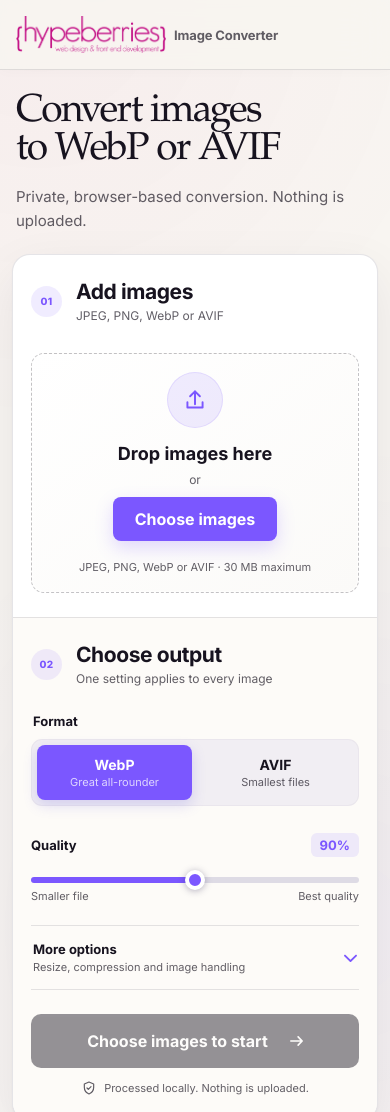
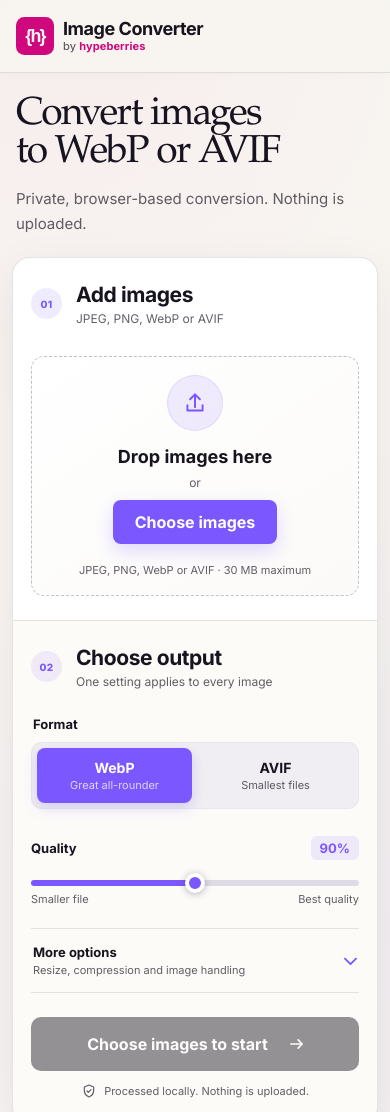
Before and after one commit to hypeberries/image-converter, a website built with Vite: page index.html in a window 390 px wide. Shown: the top 1112 px of the page. Built offline with nearby package versions, Linux system fonts and the light colour scheme.

Commit message:
Refine product branding

```diff
--- a/index.html
+++ b/index.html
@@ -45,7 +45,7 @@
     <div id="app">
       <header class="site-header">
         <div class="header-inner">
-          <div class="site-identity"><a class="brand" href="https://hypeberries.com/" aria-label="Hypeberries"><img src="/images/logo.png" alt="" width="208" height="52" /></a><span class="brand-separator" aria-hidden="true">/</span><a class="product-name" href="/">Image Converter</a></div>
+          <div class="site-identity"><a class="brand" href="https://hypeberries.com/" aria-label="Hypeberries"><img src="/favicon.svg" alt="" width="40" height="40" /></a><div class="product-identity"><a class="product-name" href="/" aria-label="Image Converter home">Image Converter</a><span class="product-byline">by <span>hypeberries</span></span></div></div>
           <nav aria-label="Page navigation"><a href="#how-it-works">How it works</a><a href="#guide">Format guide</a><a href="/wordpress-image-optimization/">WordPress plugin</a><a href="#privacy">Privacy</a></nav>
         </div>
       </header>
@@ -120,7 +120,7 @@
         </section>
       </main>
 
-      <footer><div class="footer-inner"><div class="footer-brand"><img src="/images/logo.png" alt="" width="208" height="52" /><p>Image Converter is a Hypeberries tool.<br /><span>Small tools, built to be useful.</span></p></div><nav class="footer-links" aria-label="Footer navigation"><a href="/">Converter</a><a href="/wordpress-image-optimization/">WordPress plugin</a><a href="/privacy/">Privacy</a><a href="https://github.com/hypeberries">GitHub</a><a href="https://hypeberries.com/tools/">All Hypeberries tools</a></nav></div></footer>
+      <footer><div class="footer-inner"><div class="footer-brand"><div class="site-identity footer-identity"><a class="brand" href="https://hypeberries.com/" aria-label="Hypeberries"><img src="/favicon.svg" alt="" width="40" height="40" loading="lazy" /></a><div class="product-identity"><a class="product-name" href="/" aria-label="Image Converter home">Image Converter</a><span class="product-byline">by <span>hypeberries</span></span></div></div><p><span>A Hypeberries tool.</span><span>Small tools, built to be useful.</span></p></div><nav class="footer-links" aria-label="Footer navigation"><a href="/">Converter</a><a href="/wordpress-image-optimization/">WordPress plugin</a><a href="/privacy/">Privacy</a><a href="https://github.com/hypeberries">GitHub</a><a href="https://hypeberries.com/tools/">All Hypeberries tools</a></nav></div></footer>
     </div>
     <script type="module" src="/src/main.ts"></script>
   </body>
--- a/src/main.ts
+++ b/src/main.ts
@@ -79,10 +79,12 @@ app.innerHTML = `
     <div class="header-inner">
       <div class="site-identity">
         <a class="brand" href="https://hypeberries.com/" aria-label="Hypeberries">
-          <img src="/images/logo.png" alt="" width="208" height="52">
+          <img src="/favicon.svg" alt="" width="40" height="40">
         </a>
-        <span class="brand-separator" aria-hidden="true">/</span>
-        <a class="product-name" href="/">Image Converter</a>
+        <div class="product-identity">
+          <a class="product-name" href="/" aria-label="Image Converter home">Image Converter</a>
+          <span class="product-byline">by <span>hypeberries</span></span>
+        </div>
       </div>
       <nav aria-label="Page navigation">
         <a href="#how-it-works">How it works</a>
@@ -318,8 +320,16 @@ app.innerHTML = `
   <footer>
     <div class="footer-inner">
       <div class="footer-brand">
-        <img src="/images/logo.png" alt="" width="208" height="52" loading="lazy">
-        <p>Image Converter is a Hypeberries tool.<br><span>Small tools, built to be useful.</span></p>
+        <div class="site-identity footer-identity">
+          <a class="brand" href="https://hypeberries.com/" aria-label="Hypeberries">
+            <img src="/favicon.svg" alt="" width="40" height="40" loading="lazy">
+          </a>
+          <div class="product-identity">
+            <a class="product-name" href="/" aria-label="Image Converter home">Image Converter</a>
+            <span class="product-byline">by <span>hypeberries</span></span>
+          </div>
+        </div>
+        <p><span>A Hypeberries tool.</span><span>Small tools, built to be useful.</span></p>
       </div>
       <nav class="footer-links" aria-label="Footer navigation">
         <a href="/">Converter</a>
--- a/src/styles.css
+++ b/src/styles.css
@@ -13,6 +13,7 @@
   --accent: #7b57ff;
   --accent-dark: #6843ec;
   --accent-soft: rgba(123, 87, 255, 0.11);
+  --hypeberries-pink: #cf087e;
   --success: #287456;
   --danger: #b64a45;
   --shadow: 0 1px 2px rgba(28, 18, 48, 0.04), 0 18px 52px rgba(28, 18, 48, 0.075);
@@ -49,15 +50,17 @@ button:focus-visible, input:focus-visible, select:focus-visible, summary:focus-v
   backdrop-filter: blur(16px) saturate(140%);
 }
 
-.header-inner { width: min(1180px, calc(100% - 48px)); margin: 0 auto; padding: 18px 0; display: flex; align-items: center; justify-content: space-between; gap: 32px; }
-.site-identity { min-width: 0; display: flex; align-items: center; gap: 12px; white-space: nowrap; }
-.brand { min-width: 0; display: inline-flex; align-items: center; color: var(--ink); text-decoration: none; }
-.brand img { display: block; width: 176px; max-width: 100%; height: auto; }
-.brand-separator { color: rgba(23,19,31,.25); font-size: 22px; font-weight: 350; line-height: 1; }
-.product-name { padding: 8px 0; color: var(--muted); text-decoration: none; font-size: 14px; font-weight: 650; letter-spacing: -.01em; transition: color .18s; }
+.header-inner { width: min(1180px, calc(100% - 48px)); min-height: 72px; margin: 0 auto; display: flex; align-items: center; justify-content: space-between; gap: 32px; }
+.site-identity { min-width: 0; display: flex; align-items: center; gap: 10px; white-space: nowrap; }
+.brand { flex: 0 0 auto; display: inline-flex; align-items: center; color: var(--ink); text-decoration: none; }
+.brand img { display: block; width: 40px; height: 40px; }
+.product-identity { min-width: 0; display: flex; flex-direction: column; align-items: flex-start; gap: 2px; }
+.product-name { color: var(--ink); text-decoration: none; font-size: 20px; font-weight: 620; line-height: 1.08; letter-spacing: -.025em; transition: color .18s; }
 .product-name:hover { color: var(--accent-dark); }
+.product-byline { color: var(--muted); font-size: 11px; font-weight: 500; line-height: 1.15; letter-spacing: .01em; }
+.product-byline span { color: var(--hypeberries-pink); font-weight: 650; }
 .site-header nav { display: flex; align-items: center; gap: 32px; }
-.site-header nav a { position: relative; padding: 7px 0; color: rgba(23, 19, 31, 0.76); text-decoration: none; font-size: 13px; font-weight: 650; transition: color .2s; }
+.site-header nav a { position: relative; padding: 7px 0; color: rgba(23, 19, 31, 0.76); text-decoration: none; font-size: 13px; font-weight: 650; white-space: nowrap; transition: color .2s; }
 .site-header nav a::after { position: absolute; right: 0; bottom: 1px; left: 0; height: 1px; content: ""; background: var(--accent); transform: scaleX(0); transform-origin: right; transition: transform .24s ease; }
 .site-header nav a:hover::after, .site-header nav a:focus-visible::after { transform: scaleX(1); transform-origin: left; }
 .site-header nav a:hover { color: var(--accent); }
@@ -343,9 +346,10 @@ input[type="number"] { padding: 0 13px; }
 
 footer { padding: 32px 0 42px; color: var(--muted); background: rgba(255,255,255,.22); border-top: 1px solid var(--line); }
 .footer-inner { width: min(1180px, calc(100% - 48px)); margin: 0 auto; display: grid; grid-template-columns: minmax(260px, 1fr) minmax(360px, 1fr); gap: 64px; align-items: start; }
-.footer-brand img { width: 180px; height: auto; }
-.footer-brand p { margin: 10px 0 0; color: var(--ink); font-size: 14px; line-height: 1.55; }
-.footer-brand p span { color: var(--muted); }
+.footer-identity { width: max-content; }
+.footer-brand p { display: flex; flex-direction: column; margin: 16px 0 0; font-size: 13px; line-height: 1.6; }
+.footer-brand p span:first-child { color: var(--ink); }
+.footer-brand p span:last-child { color: var(--muted); }
 .footer-links { display: grid; grid-template-columns: repeat(2, minmax(0, 1fr)); justify-items: start; gap: 8px 32px; }
 .footer-links a { min-height: 36px; display: inline-flex; align-items: center; color: var(--muted); text-decoration: none; font-size: 14px; line-height: 1.35; }
 .footer-links a:hover { color: var(--accent); }
@@ -354,9 +358,10 @@ footer { padding: 32px 0 42px; color: var(--muted); background: rgba(255,255,255
 
 @media (max-width: 900px) {
   .site-header { position: static; }
-  .header-inner { display: grid; justify-items: start; gap: 14px; }
+  .header-inner { gap: 18px; }
   .site-identity { max-width: 100%; }
-  .site-header nav { gap: 22px; }
+  .site-header nav { gap: 14px; }
+  .site-header nav a { font-size: 12px; }
   main { width: min(100% - 32px, 720px); }
   .hero { padding-top: 28px; }
   .workspace { grid-template-columns: 1fr; }
@@ -375,20 +380,16 @@ footer { padding: 32px 0 42px; color: var(--muted); background: rgba(255,255,255
 
 @media (max-width: 1080px) and (min-width: 901px) {
   .header-inner { gap: 24px; }
-  .site-identity { gap: 10px; }
-  .brand img { width: 158px; }
-  .product-name { font-size: 13px; }
   .site-header nav { gap: 20px; }
   .site-header nav a { font-size: 12px; }
   .plugin-hero { grid-template-columns: minmax(0, 1fr) 320px; gap: 48px; }
 }
 
 @media (max-width: 620px) {
-  .header-inner { width: calc(100% - 32px); padding: 16px 0; }
-  .site-identity { width: 100%; gap: 8px; }
-  .brand img { width: clamp(132px, 46vw, 150px); }
-  .brand-separator { display: none; }
-  .product-name { font-size: 13px; }
+  .header-inner { width: calc(100% - 32px); min-height: 72px; }
+  .site-identity { gap: 9px; }
+  .brand img { width: 38px; height: 38px; }
+  .product-name { font-size: 18px; }
   .site-header nav { display: none; }
   main { width: calc(100% - 24px); }
   .hero { padding: 24px 4px 20px; }
--- a/vite.config.ts
+++ b/vite.config.ts
@@ -113,7 +113,7 @@ function generateSeoPages(): Plugin {
     <title>Privacy · Hypeberries Image Converter</title>
   </head>
   <body>
-    <header class="site-header"><div class="header-inner"><div class="site-identity"><a class="brand" href="https://hypeberries.com/" aria-label="Hypeberries"><img src="/images/logo.png" alt="" width="208" height="52" /></a><span class="brand-separator" aria-hidden="true">/</span><a class="product-name" href="/">Image Converter</a></div><nav aria-label="Page navigation"><a href="/">Image converter</a></nav></div></header>
+    <header class="site-header"><div class="header-inner"><div class="site-identity"><a class="brand" href="https://hypeberries.com/" aria-label="Hypeberries"><img src="/favicon.svg" alt="" width="40" height="40" /></a><div class="product-identity"><a class="product-name" href="/" aria-label="Image Converter home">Image Converter</a><span class="product-byline">by <span>hypeberries</span></span></div></div><nav aria-label="Page navigation"><a href="/">Image converter</a></nav></div></header>
     <main class="legal-main">
       <section class="legal-hero"><p class="legal-back"><a href="/">← Back to the converter</a></p><h1>Privacy</h1><p>The short version: your image files stay on your device.</p></section>
       <article class="legal-content">
@@ -126,7 +126,7 @@ function generateSeoPages(): Plugin {
         <p class="legal-updated">Last updated: October 14, 2026</p>
       </article>
     </main>
-    <footer><div class="footer-inner"><div class="footer-brand"><img src="/images/logo.png" alt="" width="208" height="52" /><p>Image Converter is a Hypeberries tool.<br /><span>Small tools, built to be useful.</span></p></div><nav class="footer-links" aria-label="Footer navigation"><a href="/">Converter</a><a href="/wordpress-image-optimization/">WordPress plugin</a><a href="/privacy/">Privacy</a><a href="https://github.com/hypeberries">GitHub</a><a href="https://hypeberries.com/tools/">All Hypeberries tools</a></nav></div></footer>
+    <footer><div class="footer-inner"><div class="footer-brand"><div class="site-identity footer-identity"><a class="brand" href="https://hypeberries.com/" aria-label="Hypeberries"><img src="/favicon.svg" alt="" width="40" height="40" loading="lazy" /></a><div class="product-identity"><a class="product-name" href="/" aria-label="Image Converter home">Image Converter</a><span class="product-byline">by <span>hypeberries</span></span></div></div><p><span>A Hypeberries tool.</span><span>Small tools, built to be useful.</span></p></div><nav class="footer-links" aria-label="Footer navigation"><a href="/">Converter</a><a href="/wordpress-image-optimization/">WordPress plugin</a><a href="/privacy/">Privacy</a><a href="https://github.com/hypeberries">GitHub</a><a href="https://hypeberries.com/tools/">All Hypeberries tools</a></nav></div></footer>
   </body>
 </html>`;
       const privacyPath = resolve(outputRoot, 'privacy', 'index.html');
@@ -173,7 +173,7 @@ function generateSeoPages(): Plugin {
   <body>
     <header class="site-header">
       <div class="header-inner">
-        <div class="site-identity"><a class="brand" href="https://hypeberries.com/" aria-label="Hypeberries"><img src="/images/logo.png" alt="" width="208" height="52" /></a><span class="brand-separator" aria-hidden="true">/</span><a class="product-name" href="/">Image Converter</a></div>
+        <div class="site-identity"><a class="brand" href="https://hypeberries.com/" aria-label="Hypeberries"><img src="/favicon.svg" alt="" width="40" height="40" /></a><div class="product-identity"><a class="product-name" href="/" aria-label="Image Converter home">Image Converter</a><span class="product-byline">by <span>hypeberries</span></span></div></div>
         <nav aria-label="Page navigation"><a href="/">Image converter</a><a href="#how-it-works">How it works</a><a href="#requirements">Requirements</a><a href="#questions">Questions</a></nav>
       </div>
     </header>
@@ -251,7 +251,7 @@ function generateSeoPages(): Plugin {
       </section>
     </main>
 
-    <footer><div class="footer-inner"><div class="footer-brand"><img src="/images/logo.png" alt="" width="208" height="52" /><p>Image Converter is a Hypeberries tool.<br /><span>Small tools, built to be useful.</span></p></div><nav class="footer-links" aria-label="Footer navigation"><a href="/">Converter</a><a href="/wordpress-image-optimization/">WordPress plugin</a><a href="/privacy/">Privacy</a><a href="https://github.com/hypeberries">GitHub</a><a href="https://hypeberries.com/tools/">All Hypeberries tools</a></nav></div></footer>
+    <footer><div class="footer-inner"><div class="footer-brand"><div class="site-identity footer-identity"><a class="brand" href="https://hypeberries.com/" aria-label="Hypeberries"><img src="/favicon.svg" alt="" width="40" height="40" loading="lazy" /></a><div class="product-identity"><a class="product-name" href="/" aria-label="Image Converter home">Image Converter</a><span class="product-byline">by <span>hypeberries</span></span></div></div><p><span>A Hypeberries tool.</span><span>Small tools, built to be useful.</span></p></div><nav class="footer-links" aria-label="Footer navigation"><a href="/">Converter</a><a href="/wordpress-image-optimization/">WordPress plugin</a><a href="/privacy/">Privacy</a><a href="https://github.com/hypeberries">GitHub</a><a href="https://hypeberries.com/tools/">All Hypeberries tools</a></nav></div></footer>
   </body>
 </html>`;
       const pluginPath = resolve(outputRoot, 'wordpress-image-optimization', 'index.html');
```
